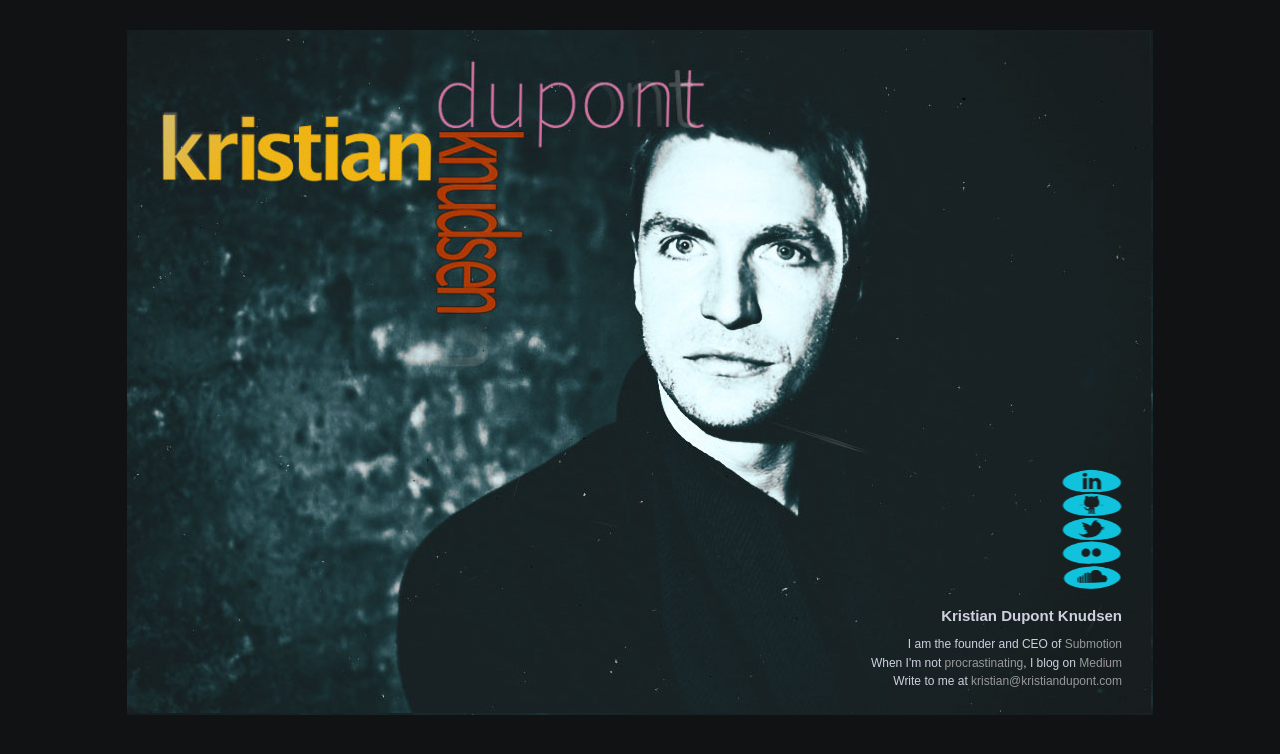
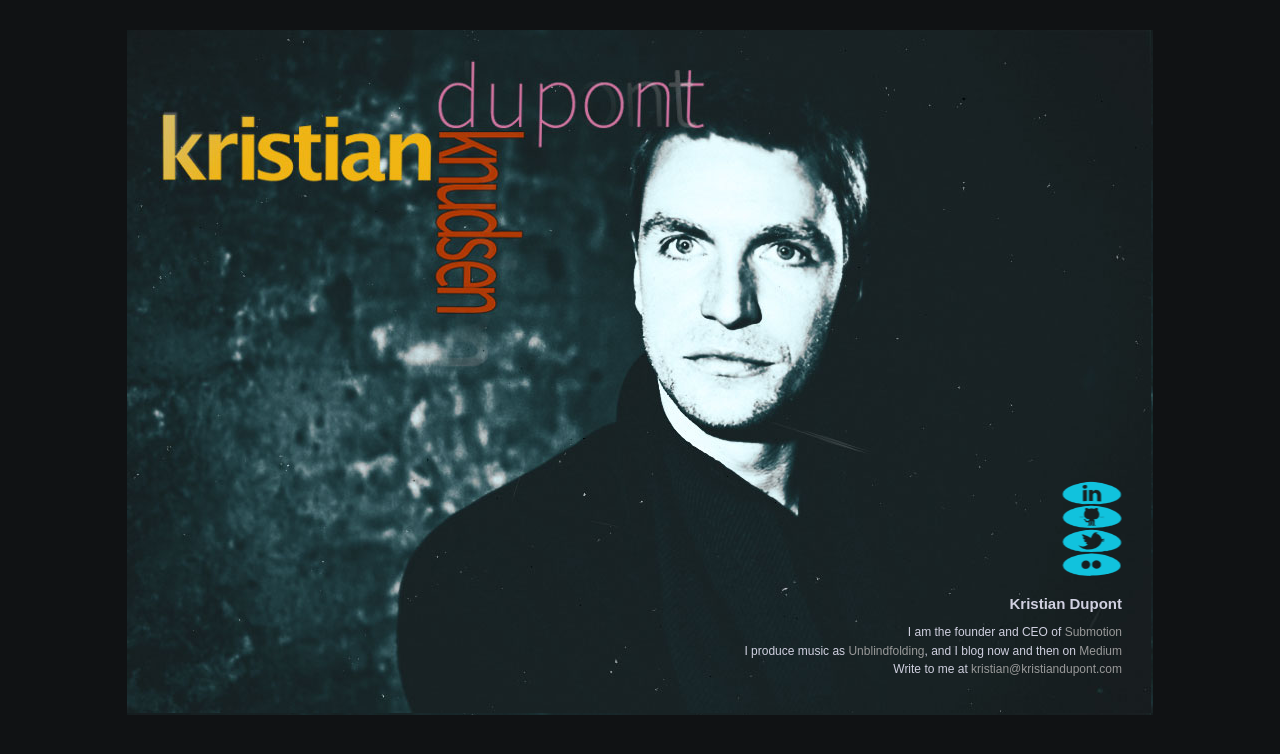
Before and after one commit to kristiandupont/kristiandupont.com, a plain HTML site: page index.html in a window 1280 px wide. Drawn offline with nearby package versions, Linux system fonts and the light colour scheme.

Commit message:
Update with unblindfolding

```diff
--- a/index.html
+++ b/index.html
@@ -7,48 +7,95 @@
   <!--<![endif]-->
 
   <head>
-  <meta charset="utf-8">
-  <meta http-equiv="X-UA-Compatible" content="IE=edge,chrome=1">
-  <title>Kristian Dupont Knudsen</title>
-  <meta name="description" content="">
-  <meta name="viewport" content="width=device-width">
+    <meta charset="utf-8" />
+    <meta http-equiv="X-UA-Compatible" content="IE=edge,chrome=1" />
+    <title>Kristian Dupont</title>
+    <meta name="description" content="" />
+    <meta name="viewport" content="width=device-width" />
 
-  <link rel="stylesheet" href="css/normalize.min.css">
-  <link rel="stylesheet" href="css/main.css">
+    <link rel="stylesheet" href="css/normalize.min.css" />
+    <link rel="stylesheet" href="css/main.css" />
 
     <script src="js/vendor/modernizr-2.6.1.min.js"></script>
     <script src="http://ajax.googleapis.com/ajax/libs/jquery/1.8.3/jquery.min.js"></script>
     <script type="text/javascript">
       function mail() {
         var name = "kristian";
-      var domain = "kristiandupont.com"
-      document.write("<a href='mailto:" + name + "@" + domain + "'>" + name + "@" + domain + "<" + "/a>");
+        var domain = "kristiandupont.com";
+        document.write(
+          "<a href='mailto:" +
+            name +
+            "@" +
+            domain +
+            "'>" +
+            name +
+            "@" +
+            domain +
+            "<" +
+            "/a>"
+        );
       }
     </script>
-
   </head>
 
   <body>
-
     <table id="centerer" width="100%">
       <tr>
         <td></td>
         <td id="cover" align="center">
           <div id="text">
             <ul id="bubbles">
-            <li><a href="http://www.linkedin.com/in/kristiandupont" target="_blank"><img src="./img/bubble_linkedin.png"></a></li>
-            <li><a href="http://www.github.com/kristiandupont" target="_blank"><img src="./img/bubble_github.png"></a></li>
-            <li><a href="http://www.twitter.com/kristiandupont" target="_blank"><img src="./img/bubble_twitter.png"></a></li>
-            <li><a href="http://www.flickr.com/photos/kristiandupont/" target="_blank"><img src="./img/bubble_flickr.png"></a></li>
-            <li><a href="http://www.soundcloud.com/kristiandupont" target="_blank"><img src="./img/bubble_soundcloud.png"></a></li>
+              <li>
+                <a
+                  href="http://www.linkedin.com/in/kristiandupont"
+                  target="_blank"
+                  ><img src="./img/bubble_linkedin.png"
+                /></a>
+              </li>
+              <li>
+                <a href="http://www.github.com/kristiandupont" target="_blank"
+                  ><img src="./img/bubble_github.png"
+                /></a>
+              </li>
+              <li>
+                <a href="http://www.twitter.com/kristiandupont" target="_blank"
+                  ><img src="./img/bubble_twitter.png"
+                /></a>
+              </li>
+              <li>
+                <a
+                  href="http://www.flickr.com/photos/kristiandupont/"
+                  target="_blank"
+                  ><img src="./img/bubble_flickr.png"
+                /></a>
+              </li>
+              <!-- <li>
+                <a
+                  href="http://www.soundcloud.com/kristiandupont"
+                  target="_blank"
+                  ><img src="./img/bubble_soundcloud.png"
+                /></a>
+              </li> -->
             </ul>
-          <h1>Kristian Dupont Knudsen</h1>
+            <h1>Kristian Dupont</h1>
             <p>
-            I am the founder and CEO of <a href="https://www.submotion.io" target="_blank">Submotion</a>
+              I am the founder and CEO of
+              <a href="https://www.submotion.io" target="_blank">Submotion</a>
             </p>
-          <p>When I'm not <a href="http://www.procrastotherapy.com" target="_blank">procrastinating</a>, I blog on <a href="https://medium.com/@kristiandupont" target="_blank">Medium</a></p>
-          <p>Write to me at
-            <script type="text/javascript">mail();</script>
+            <p>
+              I produce music as
+              <a href="http://unblindfolding.com" target="_blank"
+                >Unblindfolding</a
+              >, and I blog now and then on
+              <a href="https://medium.com/@kristiandupont" target="_blank"
+                >Medium</a
+              >
+            </p>
+            <p>
+              Write to me at
+              <script type="text/javascript">
+                mail();
+              </script>
             </p>
           </div>
         </td>
@@ -57,23 +104,25 @@
     </table>
 
     <script>
-    var _gaq = [['_setAccount', 'UA-264994-3'], ['_trackPageview']];
+      var _gaq = [["_setAccount", "UA-264994-3"], ["_trackPageview"]];
       (function (d, t) {
-      var g = d.createElement(t), s = d.getElementsByTagName(t)[0];
-      g.src = ('https:' == location.protocol ? '//ssl' : '//www') + '.google-analytics.com/ga.js';
-      s.parentNode.insertBefore(g, s)
-    }(document, 'script'));
+        var g = d.createElement(t),
+          s = d.getElementsByTagName(t)[0];
+        g.src =
+          ("https:" == location.protocol ? "//ssl" : "//www") +
+          ".google-analytics.com/ga.js";
+        s.parentNode.insertBefore(g, s);
+      })(document, "script");
 
       function trackEvent(category, action, label) {
-      window._gaq.push(['_trackEvent', category, action, label])
+        window._gaq.push(["_trackEvent", category, action, label]);
       }
 
       $("a").click(function (e) {
-      var element = $(this)
-      var label = element.attr("href")
-      trackEvent("Outbound from root", "Click", label)
+        var element = $(this);
+        var label = element.attr("href");
+        trackEvent("Outbound from root", "Click", label);
       });
     </script>
   </body>
-
 </html>
```
Lines whose indentation alone changed are shown as unchanged.
